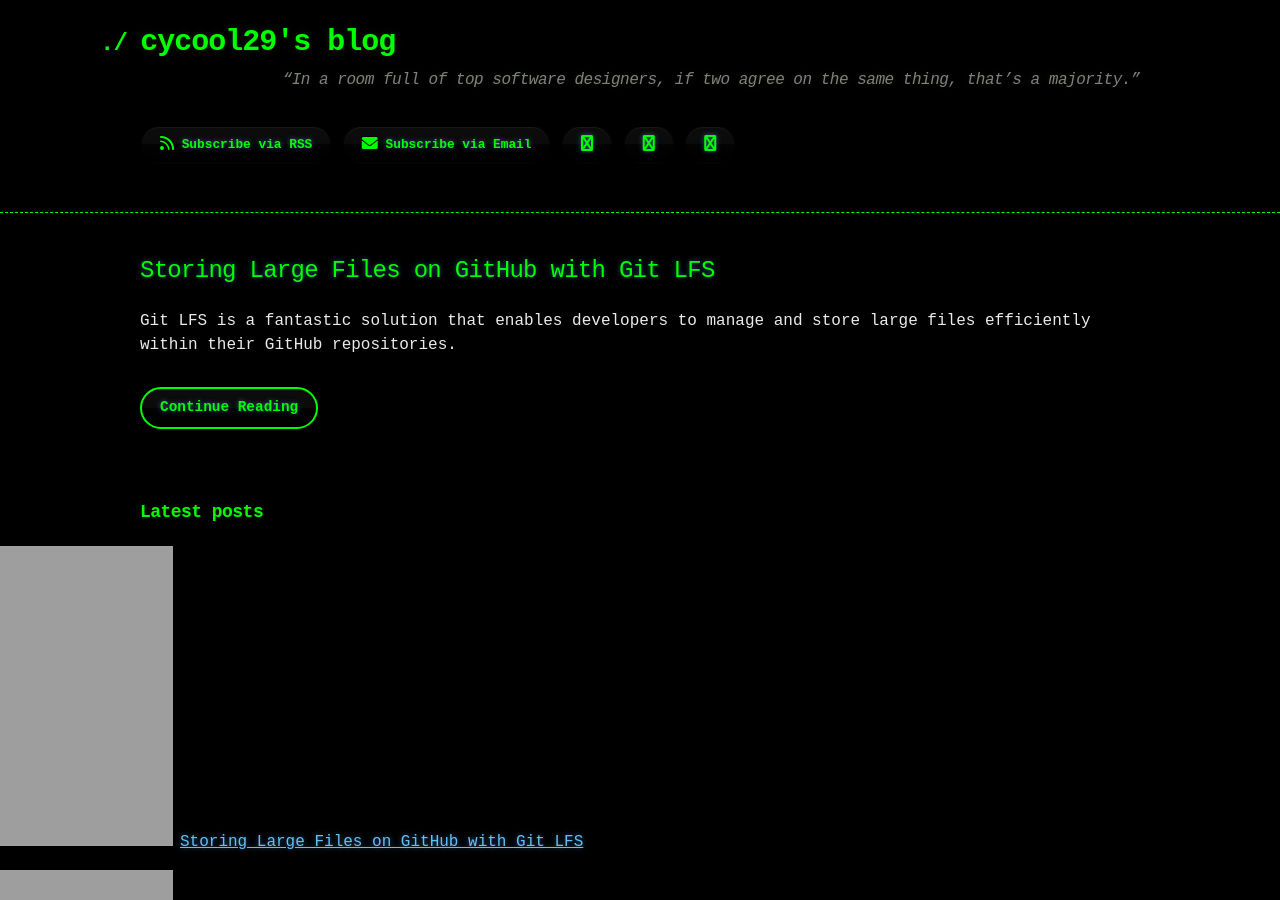
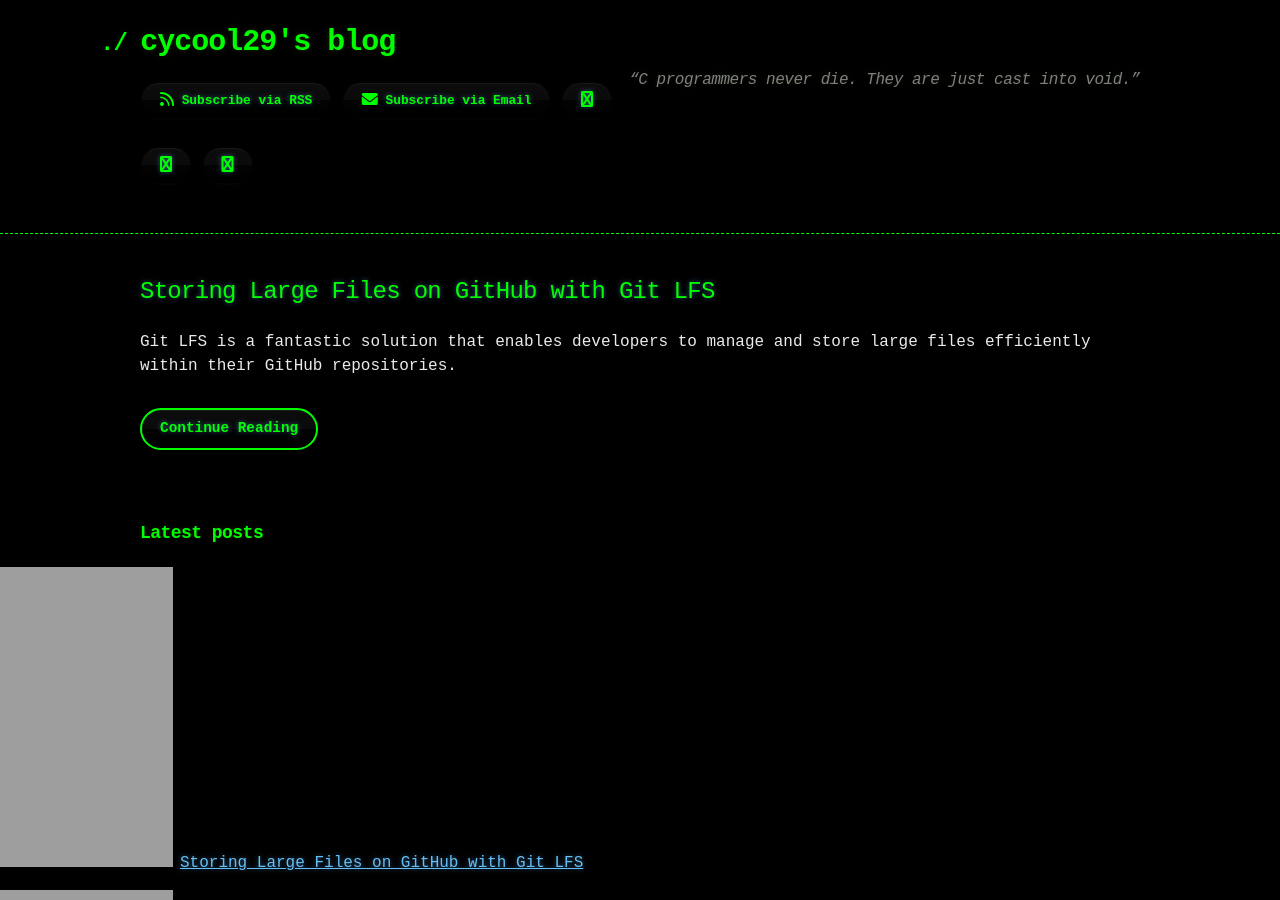
Before and after one commit to cycool29/cycool29.github.io, a Jekyll site: the page built from index.md, in a window 1280 px wide and 900 px high. Built offline with Jekyll 4.4.1, drawn with Linux system fonts in a browser that asks for light colours; a style sheet for code colours, icons or effects is not loaded.

Commit message:
Update quotes

```diff
--- a/_config.yml
+++ b/_config.yml
@@ -1,5 +1,5 @@
 title: cycool29's blog
-description: "“In a room full of top software designers, if two agree on the same thing, that’s a majority.” "
+description: "“C programmers never die. They are just cast into void.” "
 bio: A high school student. Intermediate in Python, Git, Bash. Learning JavaScript. He/Him. "
 author: cycool29
 url: https://cycool29.github.io
```
